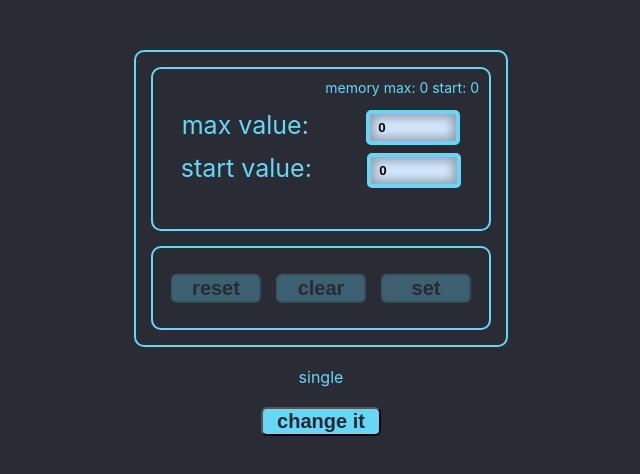
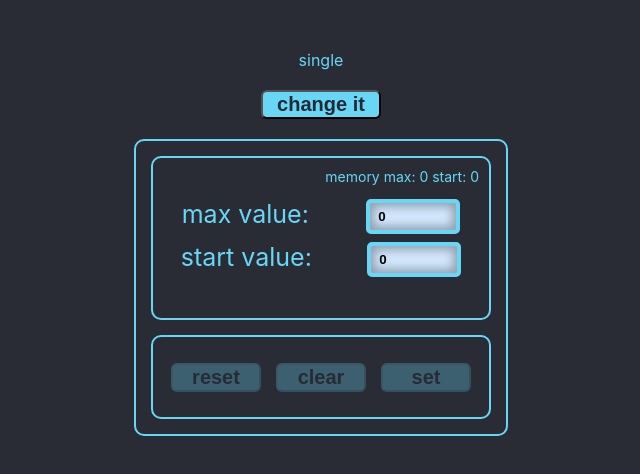
Before and after one commit to kaskodim/counter2-it-incubator, a React (Create React App) app: page / in a window 1280 px wide. Shown: the top 474 px of the page, without its empty margins (319-959 px from the left). Built offline with nearby package versions, Linux system fonts and the light colour scheme.

Commit message:
add viewMode

```diff
--- a/package.json
+++ b/package.json
@@ -4,6 +4,7 @@
   "private": true,
   "homepage": "https://kaskodim.github.io/counter2-it-incubator",
   "dependencies": {
+    "@reduxjs/toolkit": "^2.6.1",
     "@testing-library/jest-dom": "^5.14.1",
     "@testing-library/react": "^13.0.0",
     "@testing-library/user-event": "^13.2.1",
@@ -15,7 +16,9 @@
     "gh-pages": "^6.3.0",
     "react": "^19.0.0",
     "react-dom": "^19.0.0",
+    "react-redux": "^9.2.0",
     "react-scripts": "5.0.1",
+    "redux": "^5.0.1",
     "styled-components": "^6.1.14",
     "typescript": "^4.4.2",
     "web-vitals": "^2.1.0"
@@ -45,5 +48,8 @@
       "last 1 firefox version",
       "last 1 safari version"
     ]
+  },
+  "devDependencies": {
+    "@types/react-redux": "^7.1.34"
   }
 }
--- a/src/App.tsx
+++ /dev/null
@@ -1,34 +0,0 @@
-import React, {useEffect} from 'react';
-import {SingleCounter} from './pages/SingleCounter/SingleCounter';
-import {AppStyles} from './styles/appStyles';
-import {ViewSelector} from './components/ViewSelector/ViewSelector';
-import {ViewModeType} from './types/types';
-import {DoubleCounter} from './pages/DoubleCounter/DoubleCounter';
-import {getLocalStorage} from './utils/getLocalStorage';
-
-export const VIEW_MODE_LOCAL_STORAGE = 'viewMode'
-
-function App() {
-
-    const [viewMode, setViewMode] = React.useState<ViewModeType>('single');
-
-    useEffect(() => {
-        const getLocalViewMode = getLocalStorage(VIEW_MODE_LOCAL_STORAGE)
-        if (getLocalViewMode) {
-            setViewMode(getLocalViewMode)
-        }
-    }, [])
-
-    return (
-        <AppStyles>
-
-            {viewMode === 'single' && <SingleCounter/>}
-            {viewMode === 'double' && <DoubleCounter/>}
-
-            <ViewSelector viewMode={viewMode}
-                          setViewMode={setViewMode}/>
-        </AppStyles>
-    );
-}
-
-export default App;
--- /dev/null
+++ b/src/app/App.tsx
@@ -0,0 +1,39 @@
+import React, {useEffect} from 'react';
+import {SingleCounter} from '../pages/SingleCounter/SingleCounter';
+import {AppStyles} from '../styles/appStyles';
+import {ViewSelector} from '../components/ViewSelector/ViewSelector';
+import {DoubleCounter} from '../pages/DoubleCounter/DoubleCounter';
+import {getLocalStorage} from '../utils/getLocalStorage';
+import {useDispatch, useSelector} from 'react-redux';
+import {RootState} from './store';
+import {changeViewModeAC} from './reducer';
+import {ViewModeType} from '../types/types';
+
+export const VIEW_MODE_LOCAL_STORAGE = 'viewMode'
+
+function App() {
+
+    const viewMode = useSelector((state: RootState) => state.app.viewMode);
+    const dispatch = useDispatch();
+
+    useEffect(() => {
+        const getLocalViewMode = getLocalStorage(VIEW_MODE_LOCAL_STORAGE)
+        if (getLocalViewMode) {
+            dispatch(changeViewModeAC({ viewMode: getLocalViewMode as ViewModeType }));
+        }
+    }, [])
+
+    return (
+        <AppStyles>
+
+            <ViewSelector/>
+
+            {viewMode === 'single' && <SingleCounter/>}
+            {viewMode === 'double' && <DoubleCounter/>}
+
+
+        </AppStyles>
+    );
+}
+
+export default App;
--- /dev/null
+++ b/src/app/reducer.ts
@@ -0,0 +1,21 @@
+
+import {createAction, createReducer} from '@reduxjs/toolkit'
+import {ViewModeType} from '../types/types';
+
+
+
+
+
+export const changeViewModeAC =  createAction <{viewMode: ViewModeType}> ("CHANGE_VIEW_MODE");
+
+
+const initialState = {
+    viewMode: 'single' as ViewModeType,
+}
+
+export const appReducer = createReducer(initialState, builder => {
+    builder
+        .addCase(changeViewModeAC, (state, action) => {
+            state.viewMode = action.payload.viewMode
+        })
+})
--- /dev/null
+++ b/src/app/store.ts
@@ -0,0 +1,14 @@
+// store.ts
+import { combineReducers, configureStore } from '@reduxjs/toolkit';
+import { appReducer } from './reducer';
+
+const rootReducer = combineReducers({
+    app: appReducer,
+});
+
+export const store = configureStore({
+    reducer: rootReducer,
+});
+
+export type RootState = ReturnType<typeof store.getState>;
+export type AppDispatch = typeof store.dispatch;
--- a/src/components/ViewSelector/ViewSelector.tsx
+++ b/src/components/ViewSelector/ViewSelector.tsx
@@ -1,27 +1,28 @@
 import React from 'react';
 import {Button} from '../../styles/button';
-import {ViewModeType} from '../../types/types';
-import {ViewModeTitle, Styles} from './styles';
-import {VIEW_MODE_LOCAL_STORAGE} from '../../App';
+import {Styles, ViewModeTitle} from './styles';
+import {VIEW_MODE_LOCAL_STORAGE} from '../../app/App';
 import {setLocalStorage} from '../../utils/setLocalStorige';
+import {useDispatch, useSelector} from 'react-redux';
+import {RootState} from '../../app/store';
+import {changeViewModeAC} from '../../app/reducer';
 
-type ViewSelectorPropsType = {
-    viewMode: ViewModeType
-    setViewMode: (viewMode: ViewModeType) => void
-};
 
-export const ViewSelector = (props: ViewSelectorPropsType) => {
+export const ViewSelector = () => {
+
+    const viewMode = useSelector((state: RootState) => state.app.viewMode);
+    const dispatch = useDispatch();
 
     const onClickViewModeHandler = () => {
-        const currentViewMode = props.viewMode === 'single' ? 'double' : 'single';
+        const currentViewMode = viewMode === 'single' ? 'double' : 'single';
         setLocalStorage(VIEW_MODE_LOCAL_STORAGE, currentViewMode);
-        props.setViewMode(currentViewMode);
+        dispatch(changeViewModeAC({ viewMode: currentViewMode }));
 
     };
 
     return (
         <Styles>
-            <ViewModeTitle>{props.viewMode}</ViewModeTitle>
+            <ViewModeTitle>{viewMode}</ViewModeTitle>
             <Button onClick={onClickViewModeHandler}
                     style={{width: '120px'}}>
                 change it
--- a/src/components/ViewSelector/styles.ts
+++ b/src/components/ViewSelector/styles.ts
@@ -2,7 +2,13 @@ import styled from 'styled-components';
 import {PRIMARY_COLOR} from '../../constansts';
 
 export const Styles = styled.div`
-    display: inline-block;
+    min-width: 100vw;
+    display: flex;
+    flex-direction: column;
+    align-items: center;
+
+
+
 `
 
 export const ViewModeTitle = styled.span`
--- a/src/index.tsx
+++ b/src/index.tsx
@@ -1,14 +1,15 @@
+
 import React from 'react';
 import ReactDOM from 'react-dom/client';
 import './index.css';
-import App from './App';
+import App from './app/App';
+import { Provider } from 'react-redux';
+import {store} from './app/store';
 
 
-const root = ReactDOM.createRoot(
-  document.getElementById('root') as HTMLElement
+const root = ReactDOM.createRoot(document.getElementById('root') as HTMLElement);
+root.render(
+    <Provider store={store}>
+        <App />
+    </Provider>
 );
-root.render(
-  <React.StrictMode>
-    <App />
-  </React.StrictMode>
-);
```
Also changed, not shown: 1 other file (tests, documents, lock files or other folders).
